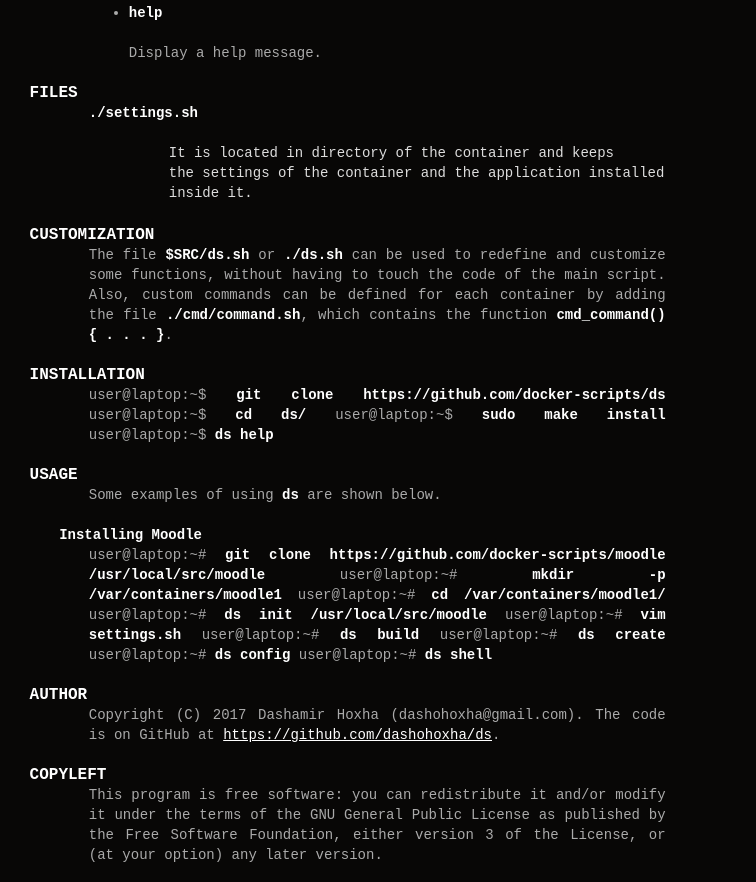
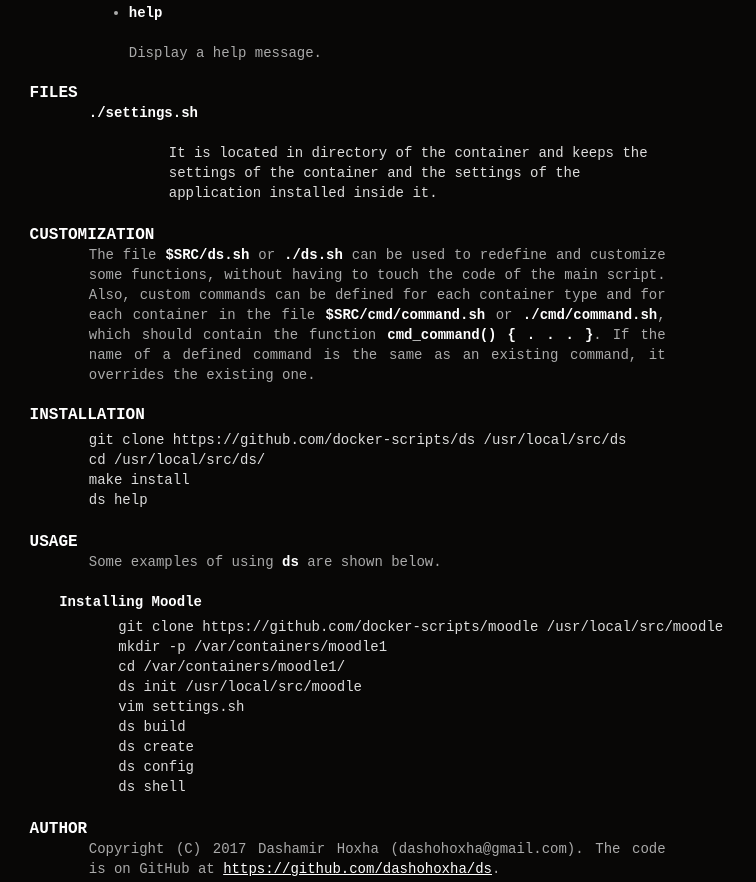
Before and after one commit to docker-scripts-archived/ds, a plain HTML site: page man/ds.1.html in a window 1280 px wide. Shown: the part 983-1865 px from the top of the page, without its empty margins (0-756 px from the left). Drawn offline with Linux system fonts and the light colour scheme.

Commit message:
Fix README, etc.

```diff
--- a/man/ds.1.html
+++ b/man/ds.1.html
@@ -150,25 +150,28 @@
 
 <p>   <code>./settings.sh</code></p>
 
-<pre><code>      It is located in directory of the container and keeps
-      the settings of the container and the application installed
-      inside it.
+<pre><code>      It is located in directory of the container and keeps the
+      settings of the container and the settings of the
+      application installed inside it.
 </code></pre>
 
 <h2 id="CUSTOMIZATION">CUSTOMIZATION</h2>
 
 <p>The file <code>$SRC/ds.sh</code> or <code>./ds.sh</code> can be used to redefine and
 customize some functions, without having to touch the code of the main
-script.  Also, custom commands can be defined for each container by
-adding the file <code>./cmd/command.sh</code>, which contains the function
-<code>cmd_command() { . . . }</code>.</p>
+script.  Also, custom commands can be defined for each container type
+and for each container in the file <code>$SRC/cmd/command.sh</code> or
+<code>./cmd/command.sh</code>, which should contain the function <code>cmd_command() {
+. . . }</code>. If the name of a defined command is the same as an existing
+command, it overrides the existing one.</p>
 
 <h2 id="INSTALLATION">INSTALLATION</h2>
 
-<p>   user@laptop:~$ <code>git clone https://github.com/docker-scripts/ds</code>
-   user@laptop:~$ <code>cd ds/</code>
-   user@laptop:~$ <code>sudo make install</code>
-   user@laptop:~$ <code>ds help</code></p>
+<pre><code>git clone https://github.com/docker-scripts/ds /usr/local/src/ds
+cd /usr/local/src/ds/
+make install
+ds help
+</code></pre>
 
 <h2 id="USAGE">USAGE</h2>
 
@@ -176,15 +179,16 @@ adding the file <code>./cmd/command.sh</code>, which contains the function
 
 <h3 id="Installing-Moodle">Installing Moodle</h3>
 
-<p>   user@laptop:~# <code>git clone https://github.com/docker-scripts/moodle /usr/local/src/moodle</code>
-   user@laptop:~# <code>mkdir -p /var/containers/moodle1</code>
-   user@laptop:~# <code>cd /var/containers/moodle1/</code>
-   user@laptop:~# <code>ds init /usr/local/src/moodle</code>
-   user@laptop:~# <code>vim settings.sh</code>
-   user@laptop:~# <code>ds build</code>
-   user@laptop:~# <code>ds create</code>
-   user@laptop:~# <code>ds config</code>
-   user@laptop:~# <code>ds shell</code></p>
+<pre><code>git clone https://github.com/docker-scripts/moodle /usr/local/src/moodle
+mkdir -p /var/containers/moodle1
+cd /var/containers/moodle1/
+ds init /usr/local/src/moodle
+vim settings.sh
+ds build
+ds create
+ds config
+ds shell
+</code></pre>
 
 <h2 id="AUTHOR">AUTHOR</h2>
 
```
Also changed, not shown: 10 other files.
